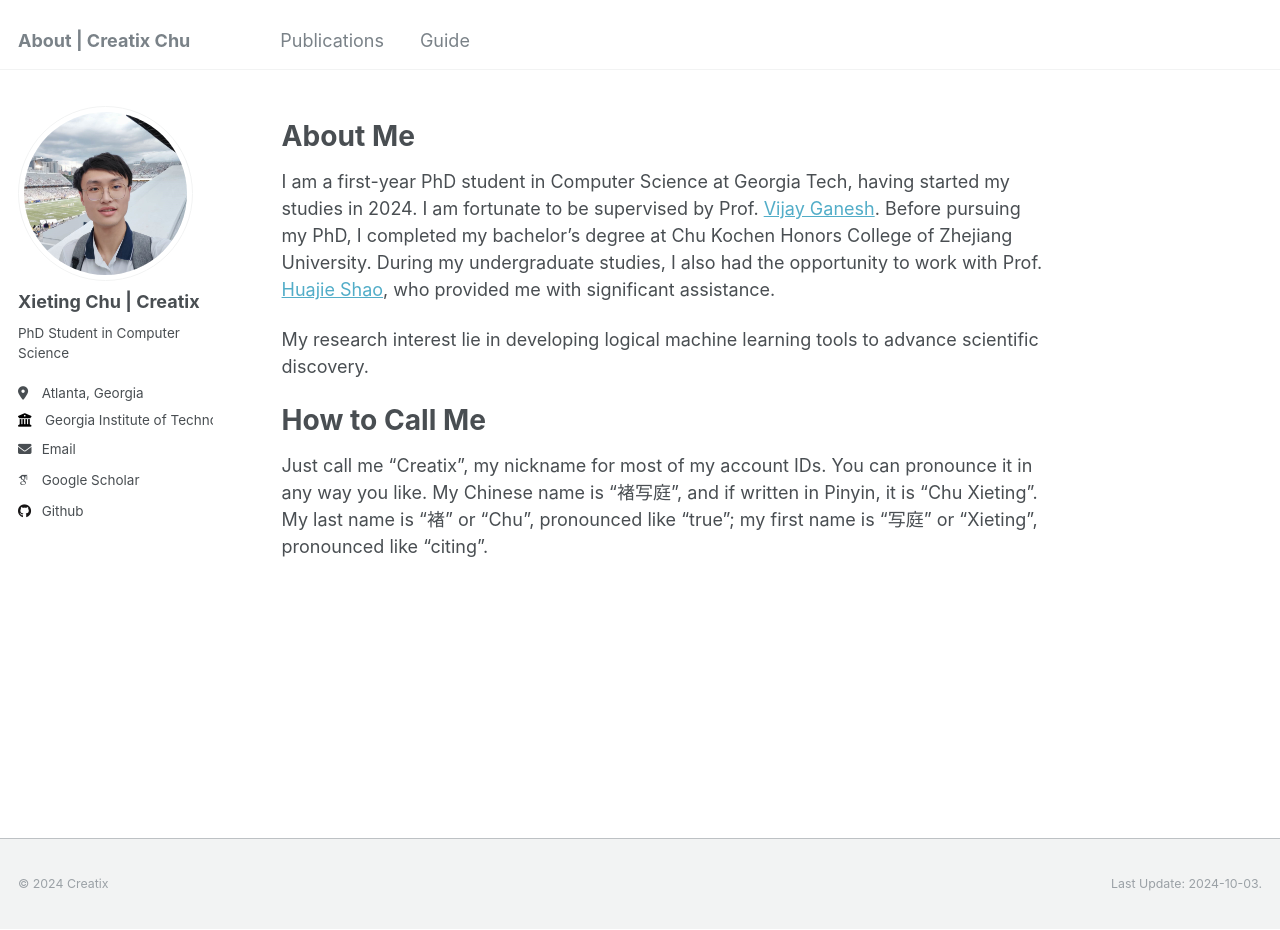
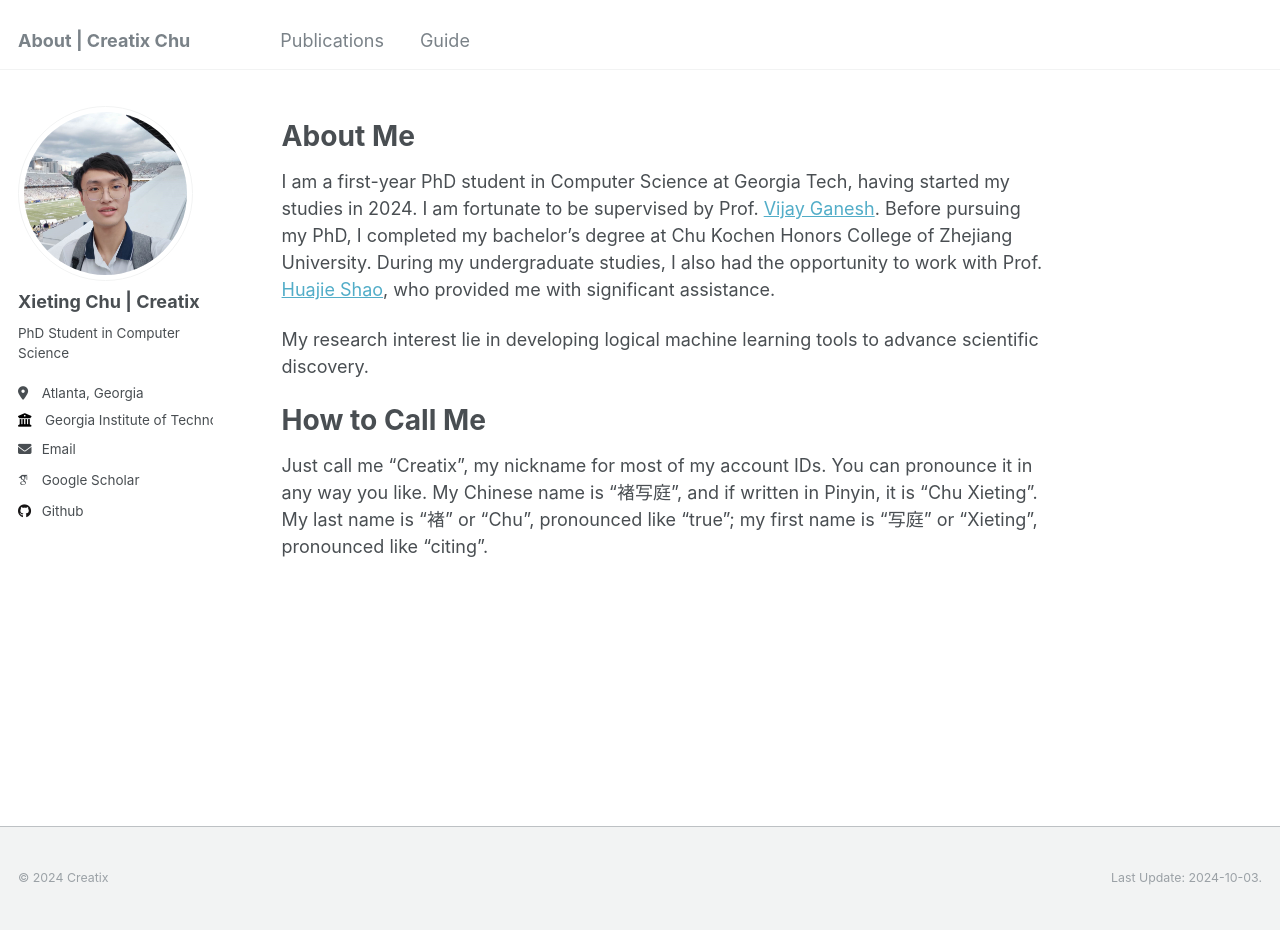
Before and after one commit to CreatixChu/CreatixChu.github.io, a Jekyll site: the page built from _pages/about.md, in a window 1280 px wide and 930 px high. Built offline with Jekyll 4.4.1, drawn with Linux system fonts in a browser that asks for light colours; some web fonts are replaced.

Commit message:
debug footer

```diff
--- a/_includes/footer.html
+++ b/_includes/footer.html
@@ -20,6 +20,10 @@
 {% endif %} -->
 
 <div class="page__footer-copyright">
-  &copy; {{ site.time | date: '%Y' }} {{ site.name | default: site.title }}
-  <span class="last-update">Last Update: {{ site.time | date: '%Y-%m-%d' }}.</span>
+  <div class="footer-left">
+    &copy; {{ site.time | date: '%Y' }} {{ site.name | default: site.title }}
+  </div>
+  <div class="footer-right">
+    Last Update: {{ site.time | date: '%Y-%m-%d' }}.
+  </div>
 </div>
--- a/_sass/_footer.scss
+++ b/_sass/_footer.scss
@@ -60,8 +60,17 @@
   justify-content: space-between;
   width: 100%;
 
-  .last-update {
-    margin-left: auto;
+  .footer-left {
+    text-align: left;  /* 确保左侧内容靠左对齐 */
+    display: flex;      /* 保持灵活布局 */
+    align-items: center; /* 垂直居中内容 */
+    padding: 0.5em 0;   /* 添加一些上下间距 */
+  }
+
+  .footer-right {
+    margin-left: auto;  /* 使右侧内容靠右 */
+    text-align: right;
+    padding: 0.5em 0;   /* 添加一些上下间距 */
   }
 }
 
```
